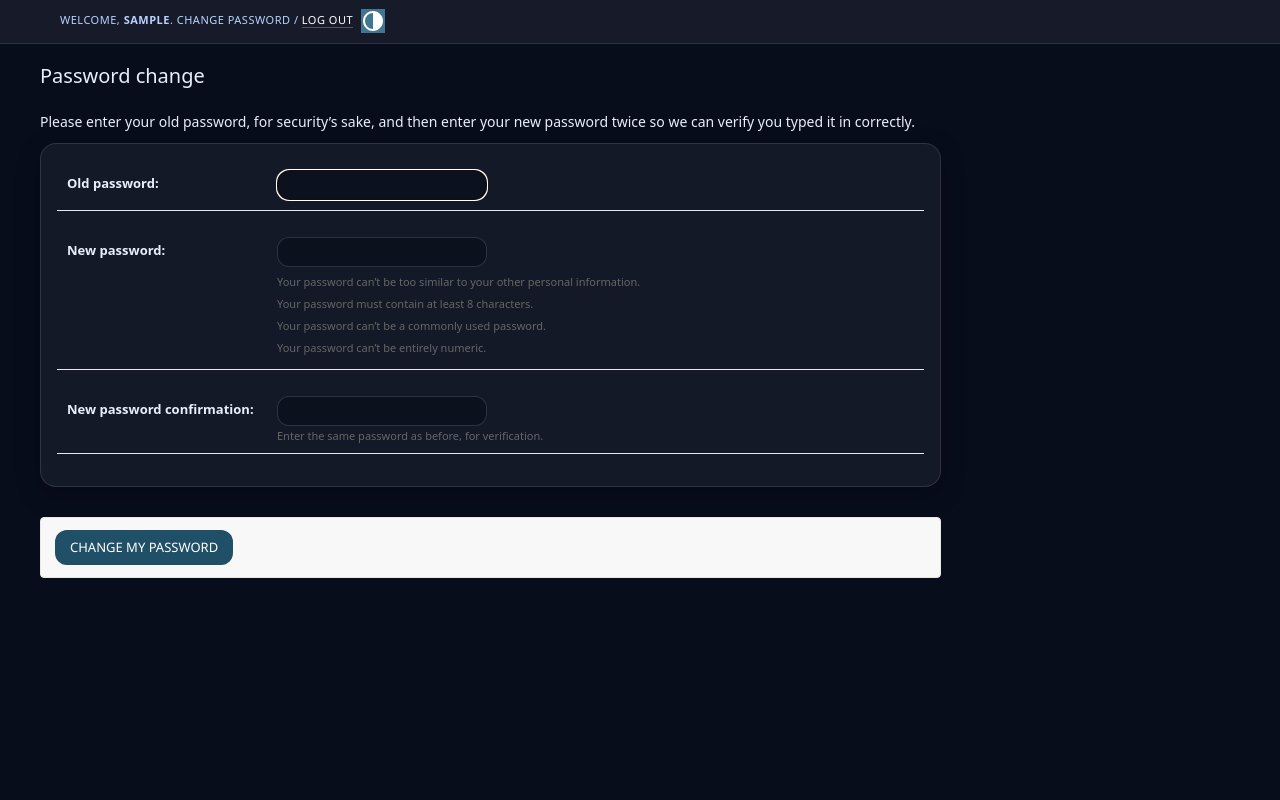
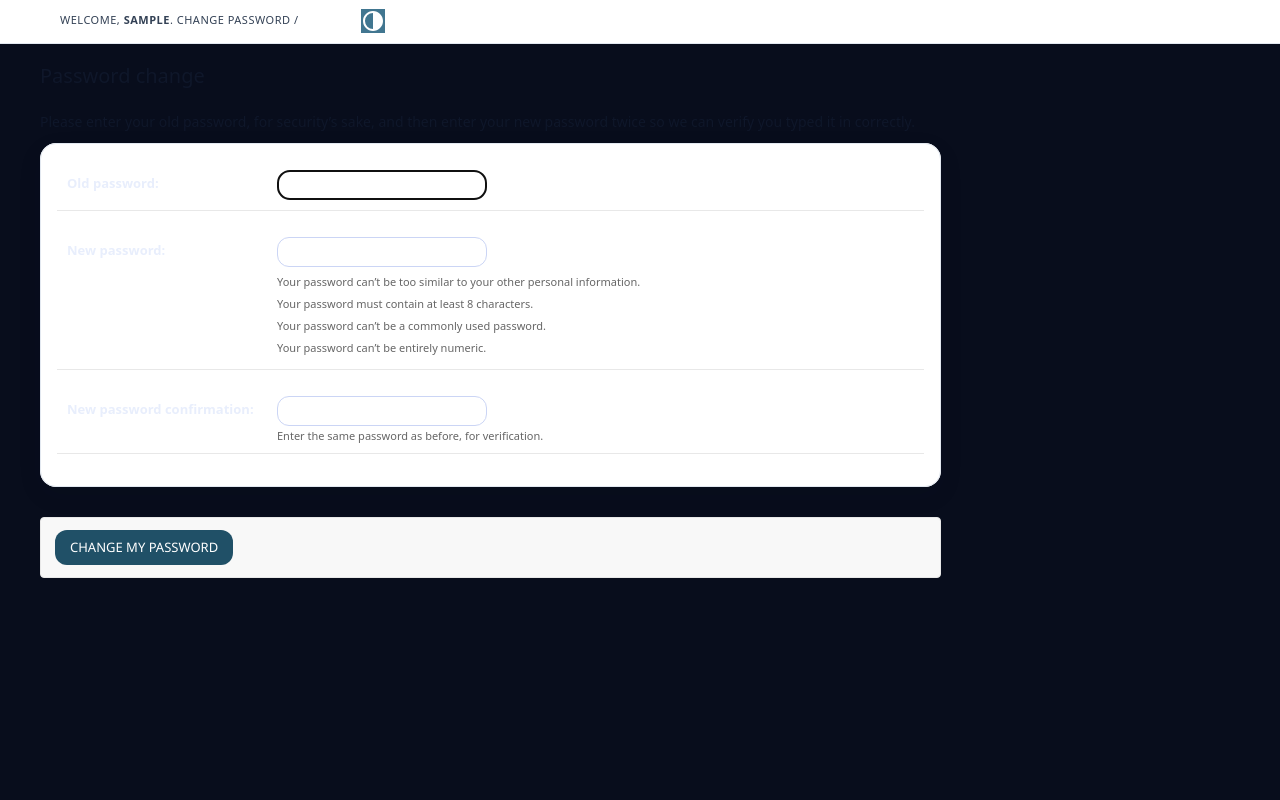
Before and after one commit to gaggame1010-arch/employee-feedback-platform, a Django app: page /admin/password_change/ in a window 1280 px wide. Run offline with Django 5.2, Linux system fonts and the light colour scheme; the visitor is signed in with stand-in values (Sample User, id 1).

Commit message:
Lighten admin dashboard
Switch to a light, minimal palette for the admin shell and submissions list for better readability.

```diff
--- a/templates/admin/base_site.html
+++ b/templates/admin/base_site.html
@@ -100,8 +100,8 @@
 
     /* Page background (lighter, less GPU intensive) */
     body{
-      background: #101827;
-      color: var(--text);
+      background: #f5f7fb;
+      color: #0f172a;
       font-family: ui-sans-serif, system-ui, -apple-system, Segoe UI, Roboto, Arial, sans-serif;
     }
     html, body{
@@ -121,17 +121,17 @@
       margin-left: 0;
     }
     .module, .dashboard #content-main .module, .grp-module{
-      background: rgba(255,255,255,.05);
-      border: 1px solid rgba(255,255,255,.12);
+      background: #ffffff;
+      border: 1px solid #e2e8f0;
       border-radius: var(--radius-lg);
-      box-shadow: 0 8px 24px rgba(0,0,0,.25);
+      box-shadow: 0 8px 24px rgba(15,23,42,.08);
       backdrop-filter: none;
     }
 
     /* Header */
     #header{
-      background: rgba(255,255,255,.06);
-      border-bottom: 1px solid rgba(255,255,255,.10);
+      background: #ffffff;
+      border-bottom: 1px solid #e2e8f0;
       backdrop-filter: none;
     }
     #branding{
@@ -143,15 +143,15 @@
       letter-spacing: -.2px;
     }
     #user-tools, #user-tools a{
-      color: #b9d2ff;
+      color: #334155;
     }
     #user-tools a:hover{
       text-decoration: none;
     }
 
     /* Links + buttons */
-    a{ color:#b9d2ff; text-decoration: none; }
-    a:hover{ color:#d2e4ff; text-decoration: none; }
+    a{ color:#2563eb; text-decoration: none; }
+    a:hover{ color:#1d4ed8; text-decoration: none; }
 
     .button, input[type=submit], input[type=button], .submit-row input, a.button{
       border-radius: var(--radius-md);
@@ -171,9 +171,9 @@
     input[type=text], input[type=password], input[type=email], input[type=number],
     textarea, select{
       border-radius: var(--radius-md);
-      border: 1px solid rgba(255,255,255,.14);
-      background: rgba(8,13,26,.6);
-      color: var(--text);
+      border: 1px solid #cbd5f5;
+      background: #ffffff;
+      color: #0f172a;
     }
     input[type=text]:hover, input[type=password]:hover, input[type=email]:hover, input[type=number]:hover,
     textarea:hover, select:hover{
@@ -290,7 +290,8 @@
     #result_list{
       border-radius: var(--radius-lg);
       overflow: hidden;
-      border: 1px solid rgba(255,255,255,.10);
+      border: 1px solid #e2e8f0;
+      background: #ffffff;
     }
     #result_list thead th{
       background: rgba(255,255,255,.06);
```
Also changed, not shown: templates/admin/change_list.html (+24 -19 lines).
